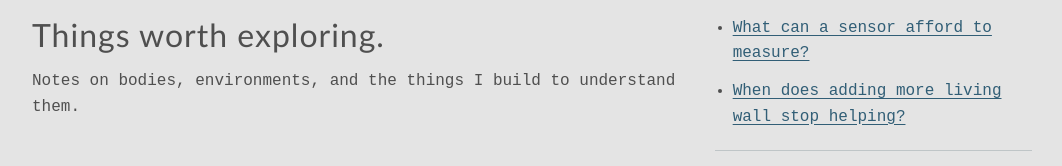
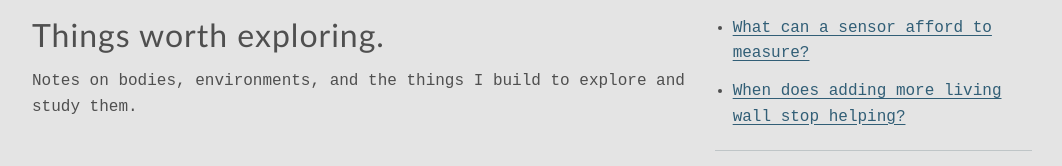
Before and after one commit to ru-jia/digital-field-notebook, a plain HTML site: page index.html in a window 1280 px wide. Shown: the part 196-362 px from the top of the page, without its empty margins (38-1100 px from the left). Drawn offline with nearby package versions, Linux system fonts and the light colour scheme.

Commit message:
updated index

```diff
--- a/index.html
+++ b/index.html
@@ -34,7 +34,7 @@
                     <h2>Things worth exploring.</h2>
                     <p>
                         Notes on bodies, environments,
-                        and the things I build to understand them.
+                        and the things I build to explore and study them.
                     </p>
                 </section>
 
```
